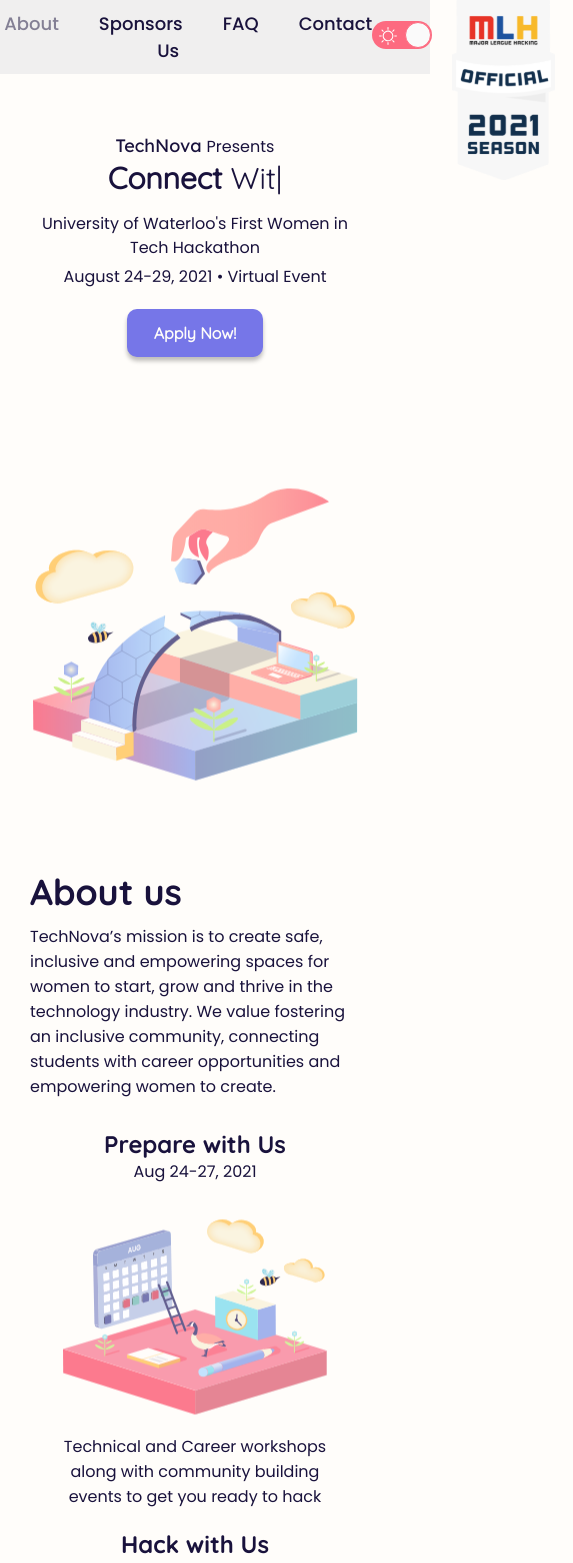
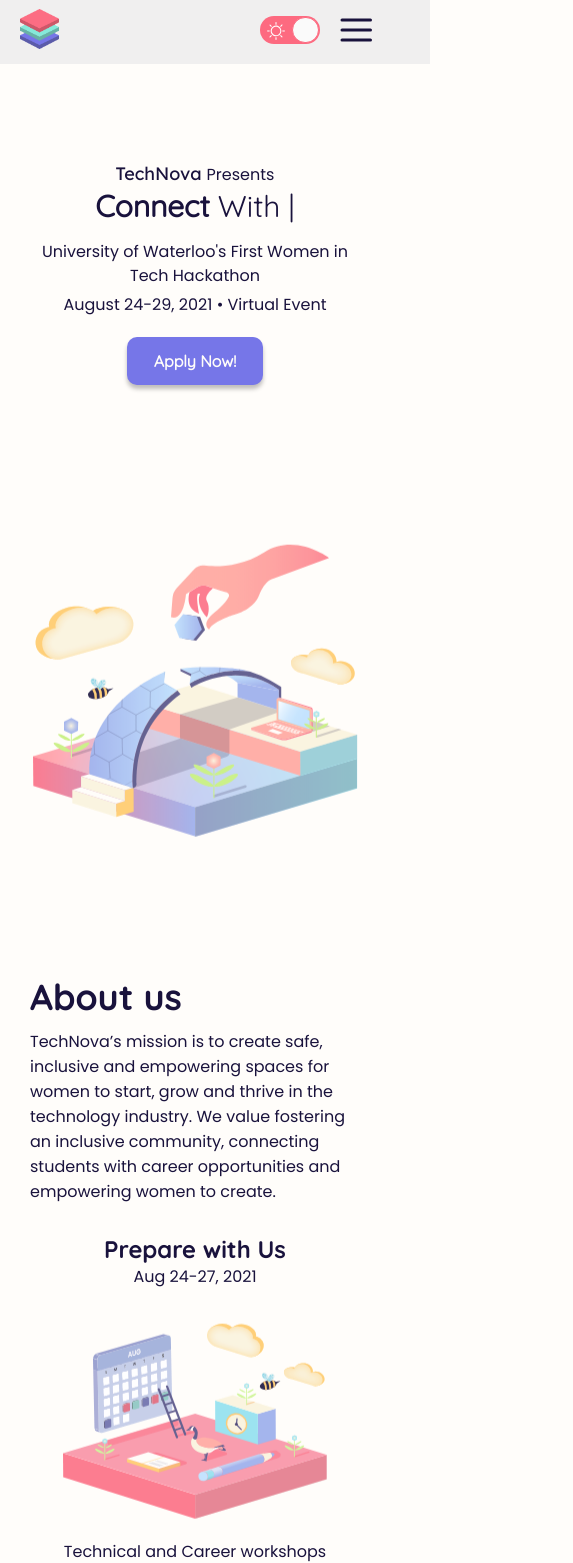
Before and after one commit to itstechnova/itstechnova.com, a React (Create React App) app: page / in a window 390 px wide. Shown: the top 1563 px of the page, 573 px wide, since content can reach past the window. Built offline with nearby package versions, Linux system fonts and the light colour scheme.

Commit message:
33: add mobile nav bar

```diff
--- a/src/App.scss
+++ b/src/App.scss
@@ -3,7 +3,9 @@
 .App {
   text-align: center;
 }
-
+html {
+  width: 100%;
+}
 body {
     // handle ALL dark mode things here
     @include lightmode();
@@ -15,6 +17,7 @@
     transition: all 0.25s linear;
     margin: 0;
     padding: 0;
+    width: 100%;
     overflow-x: hidden;
     details {
       background-color: var(--faq-card-bg-color);
--- a/src/_constants.scss
+++ b/src/_constants.scss
@@ -33,6 +33,7 @@
 
 $accent-pink: #fd6a80;
 $accent-pink-focus: #c95566;
+$light-pink: #FFE4E1;
 $accent-purple: #7676e8;
 $background-light: #fffdfa;
 $background-dark: #19123c;
@@ -61,7 +62,7 @@
 // Breakpoints
 
 $width-xsm-max: 390px;
-$width-sm-max: 540px;
+$width-sm-max: 560px;
 $width-md-max: 900px;
 $width-lg-max: 1435px;
 
--- a/src/components/ModeToggle/ModeToggle.jsx
+++ b/src/components/ModeToggle/ModeToggle.jsx
@@ -7,7 +7,7 @@
 import "react-toggle/style.css";
 import "./ModeToggle.scss";
 
-const ThemeToggle = () => {
+const ModeToggle = () => {
     const [mode, toggleMode] = useToggleMode();
 
     return (
@@ -31,4 +31,4 @@
     );
 };
 
-export default ThemeToggle;
+export default ModeToggle;
--- a/src/components/SectionWrapper/SectionWrapper.jsx
+++ b/src/components/SectionWrapper/SectionWrapper.jsx
@@ -1,10 +1,10 @@
 import React from "react";
 import "./SectionWrapper.scss";
 
-const SectionWrapper = ({ children, id }) => {
+const SectionWrapper = ({ children, id, paddingTop }) => {
     return (
         <div className="section-wrapper" id={id}>
-            <div className="section-container">
+            <div className="section-container" style={{paddingTop: paddingTop || "80px"}}>
                 <div className="section-content">{children}</div>
             </div>
 
--- a/src/components/SectionWrapper/SectionWrapper.scss
+++ b/src/components/SectionWrapper/SectionWrapper.scss
@@ -5,12 +5,16 @@
         display: flex;
         justify-content: center;
         width: 100%;
+        overflow-x: hidden;
     }
     &-container {
         width: $width-lg-max;
-        padding-top: 5vh;
+        padding-top: 80px;
         @include tablet {
             width: 100%;
+        }
+        @include phone {
+            padding-top: 70px;
         }
     }
     &-content {
--- a/src/sections/Landing/Landing.jsx
+++ b/src/sections/Landing/Landing.jsx
@@ -37,7 +37,7 @@
 
 const Landing = () => {
     return (
-        <SectionWrapper id="landing">
+        <SectionWrapper id="landing" paddingTop="0">
             <div className="landing-container">
                 <div className="landing-text">
                     <h4>
--- a/src/sections/Landing/Landing.scss
+++ b/src/sections/Landing/Landing.scss
@@ -17,7 +17,7 @@
 
 .landing {
     &-container {
-        min-height: 93vh;
+        height: 100vh;
         width: 100%;
         display: grid;
         grid-template-columns: 55% 45%;
@@ -27,6 +27,7 @@
             "landing-button landing-graphic";
 
         @include phone {
+            padding-top: 50px;
             grid-template-columns: 100%;
             grid-template-rows: auto auto auto;
             grid-template-areas:
--- a/src/sections/NavBar/NavBar.jsx
+++ b/src/sections/NavBar/NavBar.jsx
@@ -1,10 +1,14 @@
-import React from "react";
+import React, { useState } from "react";
 import { HashLink as Link } from "react-router-hash-link";
 import "./NavBar.scss";
 import ModeToggle from "../../components/ModeToggle/ModeToggle";
 import mlhBanner from "../../resources/images/graphics/mlh-banner.svg";
+import cross from "../../resources/images/icons/cross.svg";
+import hamburger from "../../resources/images/icons/hamburger.svg";
 
 const NavBar = ({ routes, logoRoute }) => {
+    const [showNav, setShowNav] = useState(false);
+
     return (
         <nav>
             <div className="nav-container" >
@@ -21,7 +25,7 @@
                         >
                             <img src={logoRoute.logoSrc} alt="logo" />
                         </Link>
-                        <div>
+                        <div className="nav-desktop-links">
                             {routes.map((route) => (
                                 <Link
                                     className="nav-link"
@@ -37,9 +41,35 @@
                             ))}
                         </div>
                     </div>
-                    <ModeToggle className="toggle" />
+                    <div className="mobile">
+                        <ModeToggle className="toggle" />
+                        <div className="mobile-menu" onClick={() => setShowNav(!showNav)}>
+                            {showNav ? (
+                                <img className="menu-icon" src={cross} alt="cross" />
+                            ) : (
+                                <img className="menu-icon" src={hamburger} alt="hamburger menu" />
+                            )}
+                        </div>
+                    </div>
+
                 </div>
                 <img className="mlh-banner" src={mlhBanner} alt="mlh-banner" />
+                {showNav && <div className="nav-mobile-links">
+                    {routes.map((route) => (
+                        <Link
+                            className="nav-link"
+                            activeClass="active"
+                            to={`/#${route.sectionId}`}
+                            spy={true}
+                            smooth={true}
+                            offset={-70}
+                            duration={500}
+                            onClick={() => setShowNav(false)}
+                        >
+                            {route.label}
+                        </Link>
+                    ))}
+                </div>}
             </div>
         </nav>
     );
--- a/src/sections/NavBar/NavBar.scss
+++ b/src/sections/NavBar/NavBar.scss
@@ -1,7 +1,7 @@
 @import "../../constants";
 .nav {
   &-container {
-    width: 100%;
+    background-color: rebeccapurple;
     display: flex;
     justify-content: center;
     align-items: flex-start;
@@ -10,17 +10,27 @@
     top: 0;
     z-index: 2;
     padding: 0 20px;
+    width: 100%;
+    @include phone {
+      height: 64px;
+    }
   }
 
   &-content {
-    width: 1440px;
-    padding: 0 20px;
     height: 100%;
+    width: 100%;
     display: flex;
     justify-content: space-between;
     align-items: center;
     list-style: none;
     font-size: $text-small;
+    @include phone {
+      justify-content: space-between;
+      .mobile {
+        display: flex;
+        align-items: center;
+      }
+    }
   }
 
   &-links {
@@ -35,7 +45,34 @@
     font-weight: 500;
     &:hover {
       opacity: 0.5;
-      transition: linear 0.4s;
+      transition: linear 0.2s;
+    }
+    @include tablet {
+      padding: 5px;
+    }
+  }
+
+  &-desktop-links {
+    display: block;
+    @include phone {
+      display: none;
+    }
+  }
+
+  &-mobile-links {
+    display: none;
+    @include phone {
+      position: fixed;
+      top: 0;
+      left: 0;
+      display: flex;
+      flex-direction: column;
+      justify-content: center;
+      align-items: flex-start;
+      z-index: 100;
+      background-color: $light-pink;
+      padding: 20px;
+      width: 100%;
     }
   }
 }
@@ -49,10 +86,37 @@
     img {
         height: 40px;
     }
+    @include tablet {
+      padding: 0 7px 0 0;
+    }
 }
 
 .mlh-banner {
   max-height: 180px;
   margin-right: 50px;
+  margin-left: 10px;
   overflow-x: visible;
+  @include tablet {
+    margin-right: 10px;
+  }
+  @include phone {
+    display: none;
+  }
 }
+
+.mobile-menu {
+  opacity: 1;
+  display: none;
+  width: 30px;
+  padding-right: 40px;
+  padding-left: 20px;
+  @include phone {
+    display: block;
+  }
+  z-index: 1000;
+}
+
+.toggle {
+  display: flex;
+  justify-content: flex-end;
+}
```
Also changed, not shown: src/resources/images/icons/cross.svg (added), src/resources/images/icons/hamburger.svg (added).
